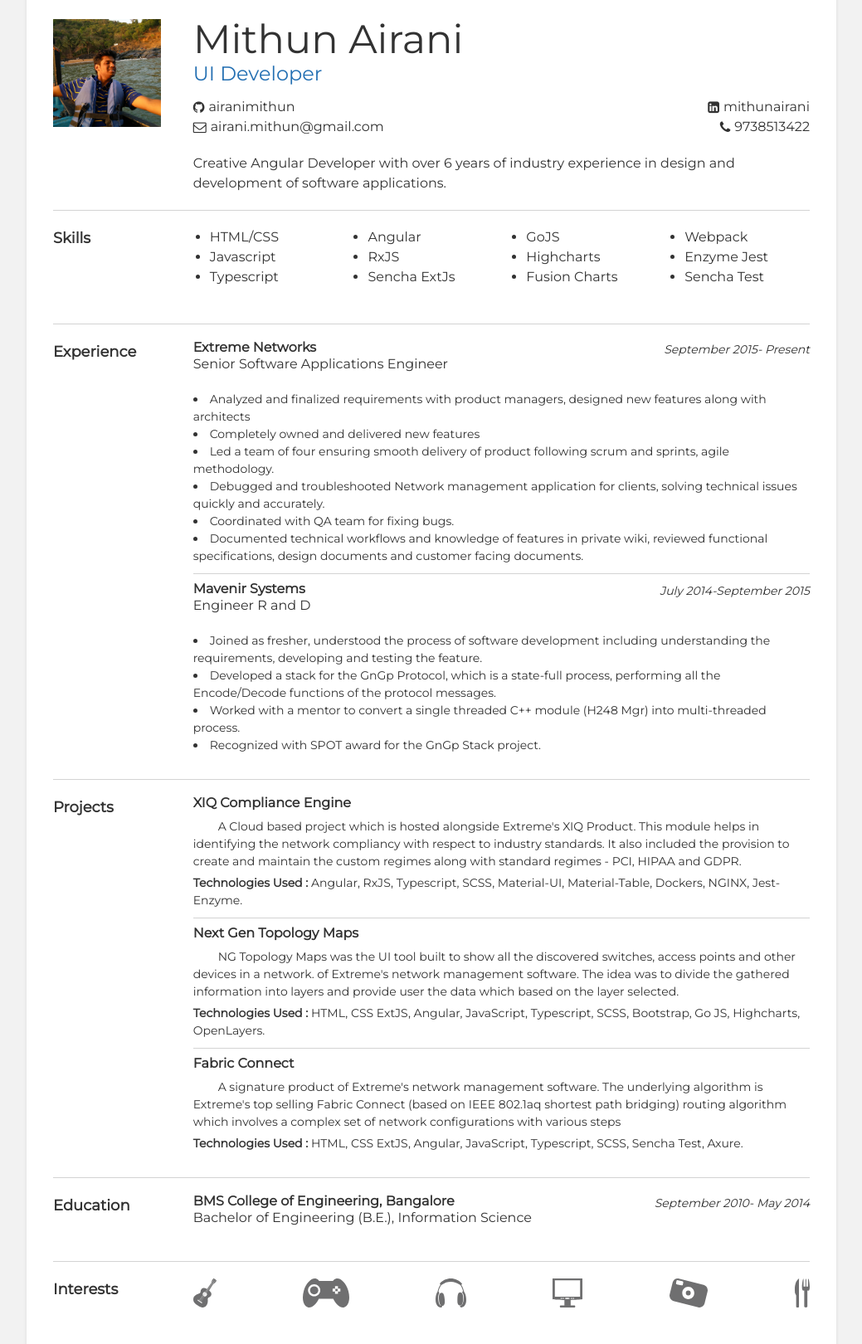
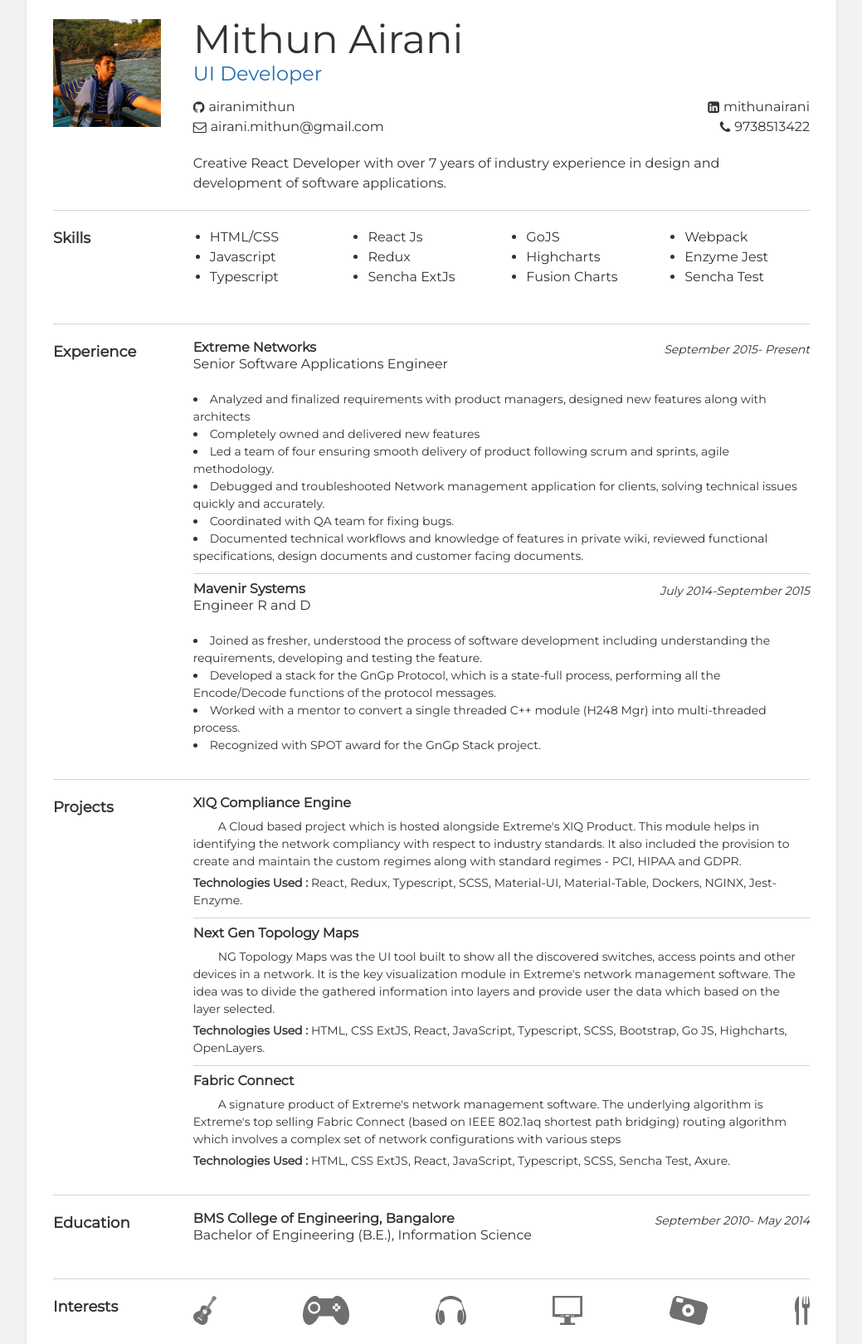
Before and after one commit to airanimithun/resume, a plain HTML site: page index.html in a window 1280 px wide. Shown: the part 69-1689 px from the top of the page at 83% size, without its empty margins (120-1159 px from the left). Drawn offline with nearby package versions, Linux system fonts and the light colour scheme.

Commit message:
more changes - to react

```diff
--- a/index.html
+++ b/index.html
@@ -64,7 +64,7 @@
             </div>
           </div>
           <p>
-            Creative Angular Developer with over 6 years of industry experience in
+            Creative React Developer with over 7 years of industry experience in
             design and development of software applications.
           </p>
         </div>
@@ -80,8 +80,8 @@
               <li>Typescript</li>
             </ul>
             <ul>
-              <li>Angular</li>
-              <li>RxJS</li>
+              <li>React Js</li>
+              <li>Redux</li>
               <li>Sencha ExtJs</li>
             </ul>
             <ul>
@@ -188,8 +188,8 @@
               regimes - PCI, HIPAA and GDPR.
             </p>
             <p class="technolgies-used-container">
-              <span class="technolgies-used">Technologies Used : </span> Angular,
-              RxJS, Typescript, SCSS, Material-UI, Material-Table, Dockers,
+              <span class="technolgies-used">Technologies Used : </span> React,
+              Redux, Typescript, SCSS, Material-UI, Material-Table, Dockers,
               NGINX, Jest-Enzyme.
             </p>
           </div>
@@ -199,14 +199,14 @@
             </div>
             <p class="project-description">
               NG Topology Maps was the UI tool built to show all the discovered
-              switches, access points and other devices in a network. of
+              switches, access points and other devices in a network. It is the key visualization module in
               Extreme's network management software. The idea was to divide the
               gathered information into layers and provide user the data which
               based on the layer selected.
             </p>
             <p class="technolgies-used-container">
               <span class="technolgies-used">Technologies Used : </span> HTML,
-              CSS ExtJS, Angular, JavaScript, Typescript, SCSS, Bootstrap, Go JS,
+              CSS ExtJS, React, JavaScript, Typescript, SCSS, Bootstrap, Go JS,
               Highcharts, OpenLayers.
             </p>
           </div>
@@ -223,7 +223,7 @@
             </p>
             <p class="technolgies-used-container">
               <span class="technolgies-used">Technologies Used : </span> HTML,
-              CSS ExtJS, Angular, JavaScript, Typescript, SCSS, Sencha Test,
+              CSS ExtJS, React, JavaScript, Typescript, SCSS, Sencha Test,
               Axure.
             </p>
           </div>
```
